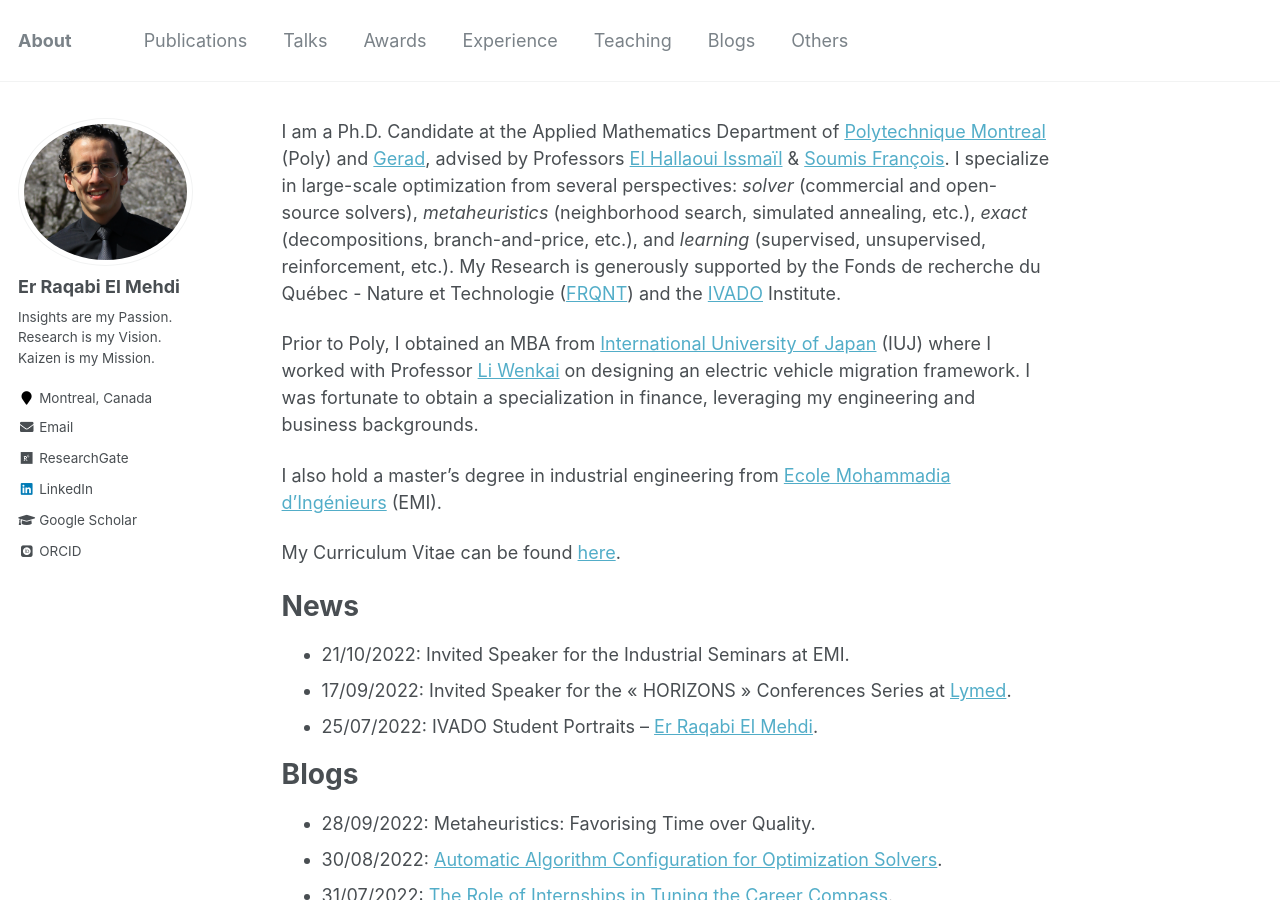
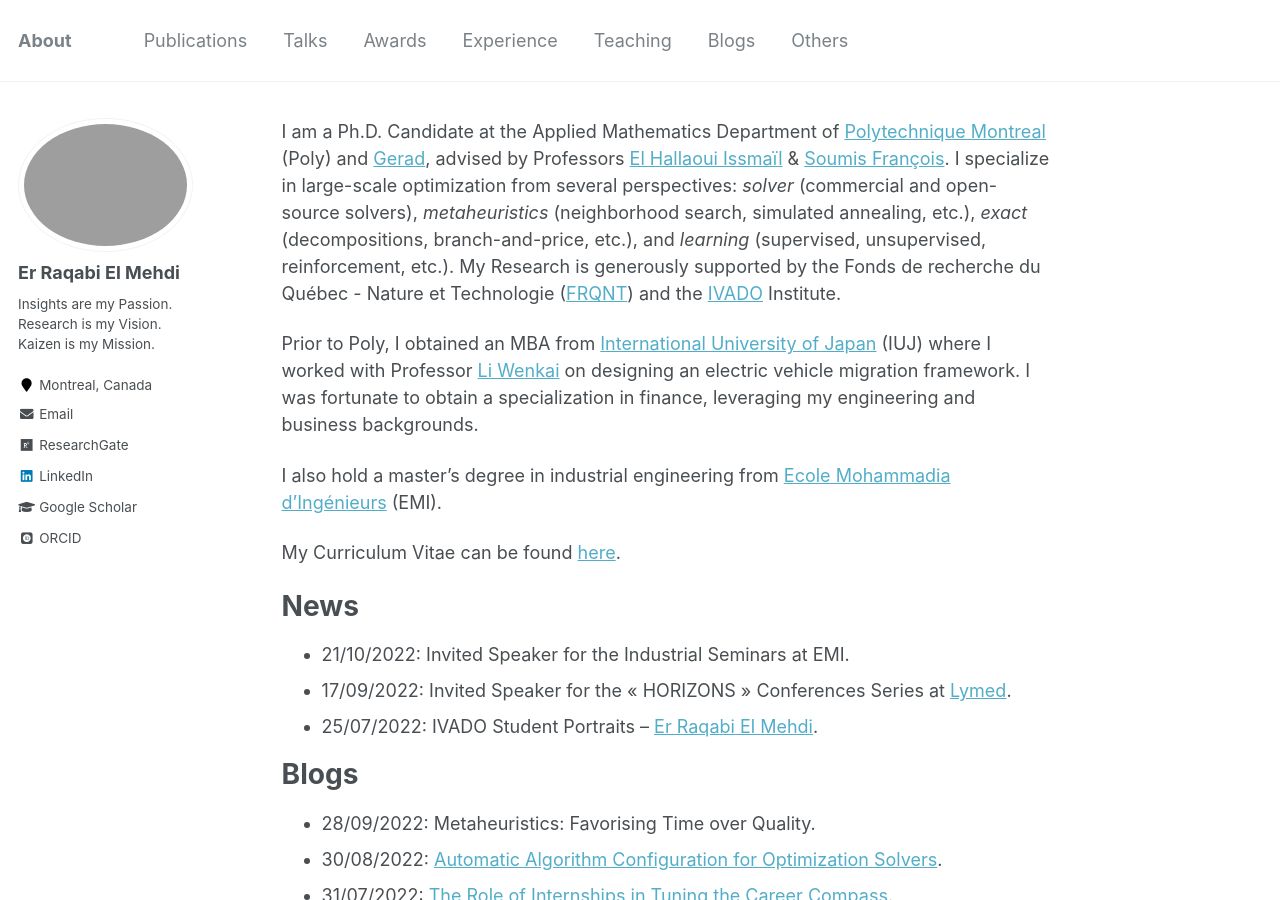
Before and after one commit to RqbMedi/rqbmedi.github.io, a Jekyll site: the page built from _pages/about.md, in a window 1280 px wide and 900 px high. Built offline with Jekyll 4.4.1, drawn with Linux system fonts in a browser that asks for light colours; some web fonts are replaced.

Commit message:
Update _config.yml

```diff
--- a/_config.yml
+++ b/_config.yml
@@ -81,7 +81,7 @@ analytics:
 # Site Author
 author:
   name             : "Er Raqabi El Mehdi"
-  avatar           : "Mehdi.png"
+  avatar           : "Mehdi1.png"
   bio              : "Insights are my Passion. Research is my Vision. Kaizen is my Mission."
   location         : "Montreal, Canada"
   employer         :
```
